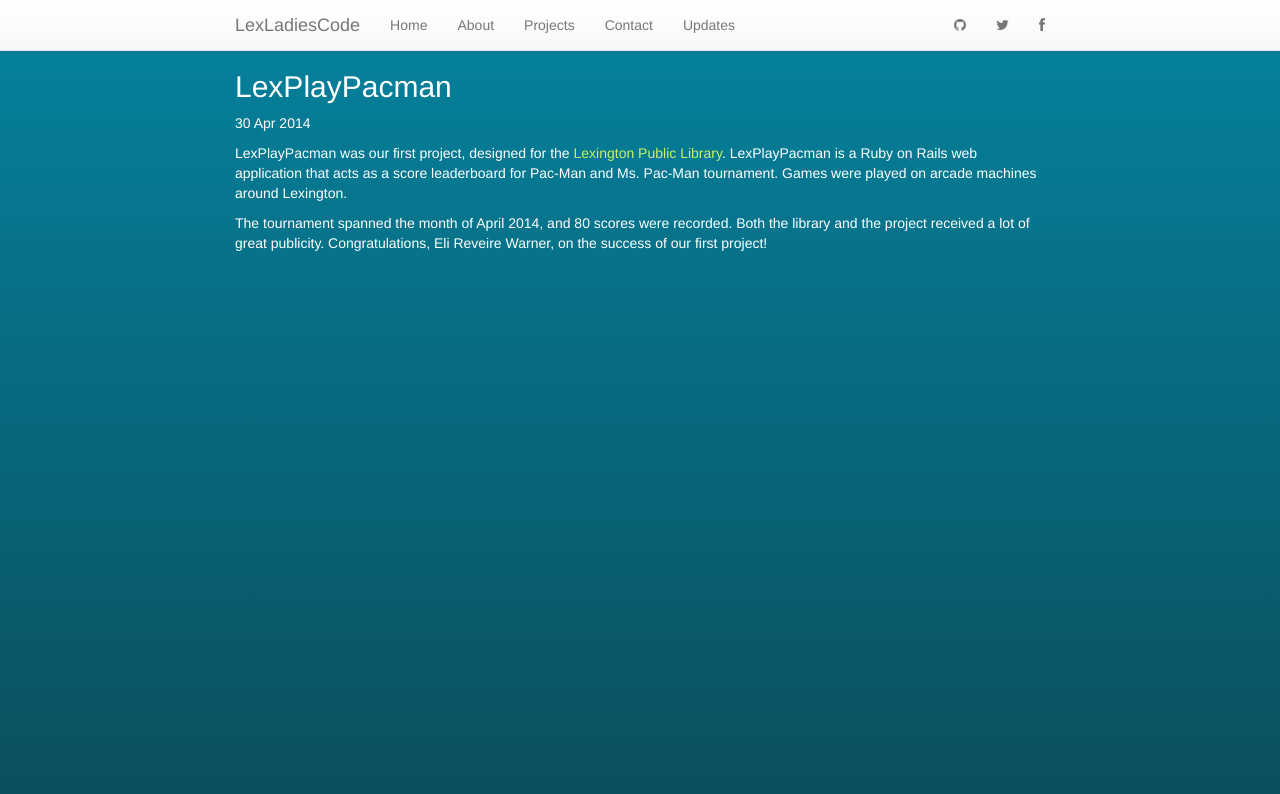
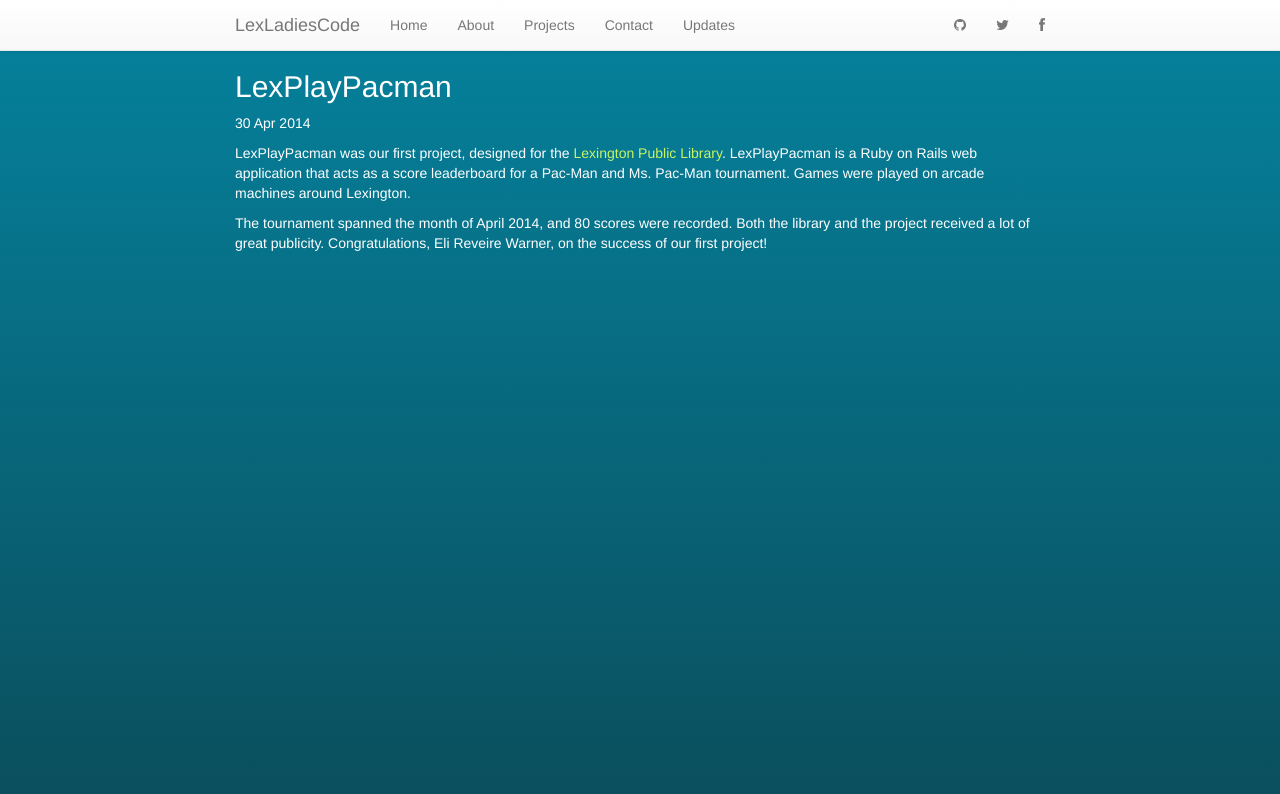
Before and after one commit to LexLadiesCode/LexLadiesCode.github.io, a Jekyll site: the page built from _posts/2014-04-30-lexplaypacman.markdown, in a window 1280 px wide. Shown: the top 794 px of the page. Built offline with Jekyll 4.4.1, drawn with Linux system fonts in a browser that asks for light colours; nearby versions of some CDN libraries; Markdown is read by kramdown in place of the engine named in the settings.

Commit message:
grammar edit

```diff
--- a/_posts/2014-04-30-lexplaypacman.markdown
+++ b/_posts/2014-04-30-lexplaypacman.markdown
@@ -8,7 +8,7 @@
 
 LexPlayPacman was our first project, designed for the
 [Lexington Public Library](http://www.lexpublib.org/). LexPlayPacman is a Ruby on Rails
-web application that acts as a score leaderboard for Pac-Man and Ms. Pac-Man tournament. Games
+web application that acts as a score leaderboard for a Pac-Man and Ms. Pac-Man tournament. Games
 were played on arcade machines around Lexington.
 
 The tournament spanned the month of April 2014, and 80 scores were recorded. Both the library and the project received a lot of great publicity. Congratulations, Eli Reveire Warner, on the success of our first project!
```
